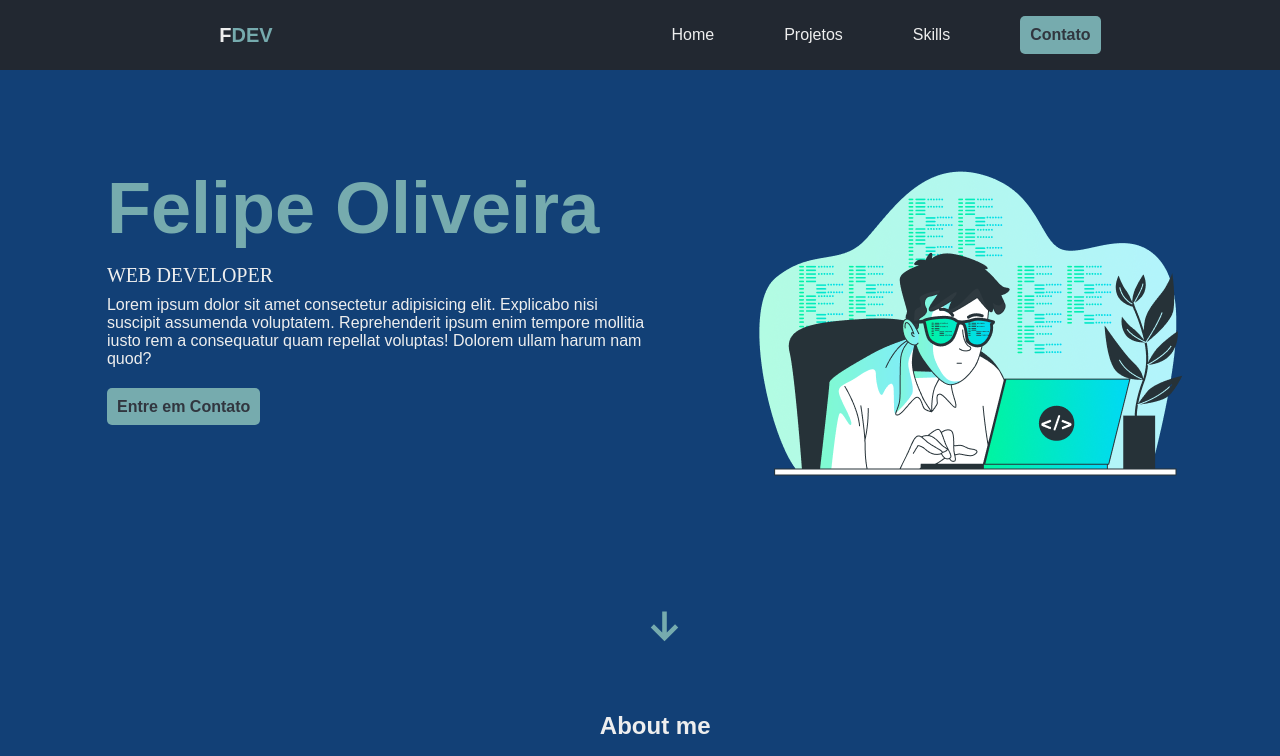
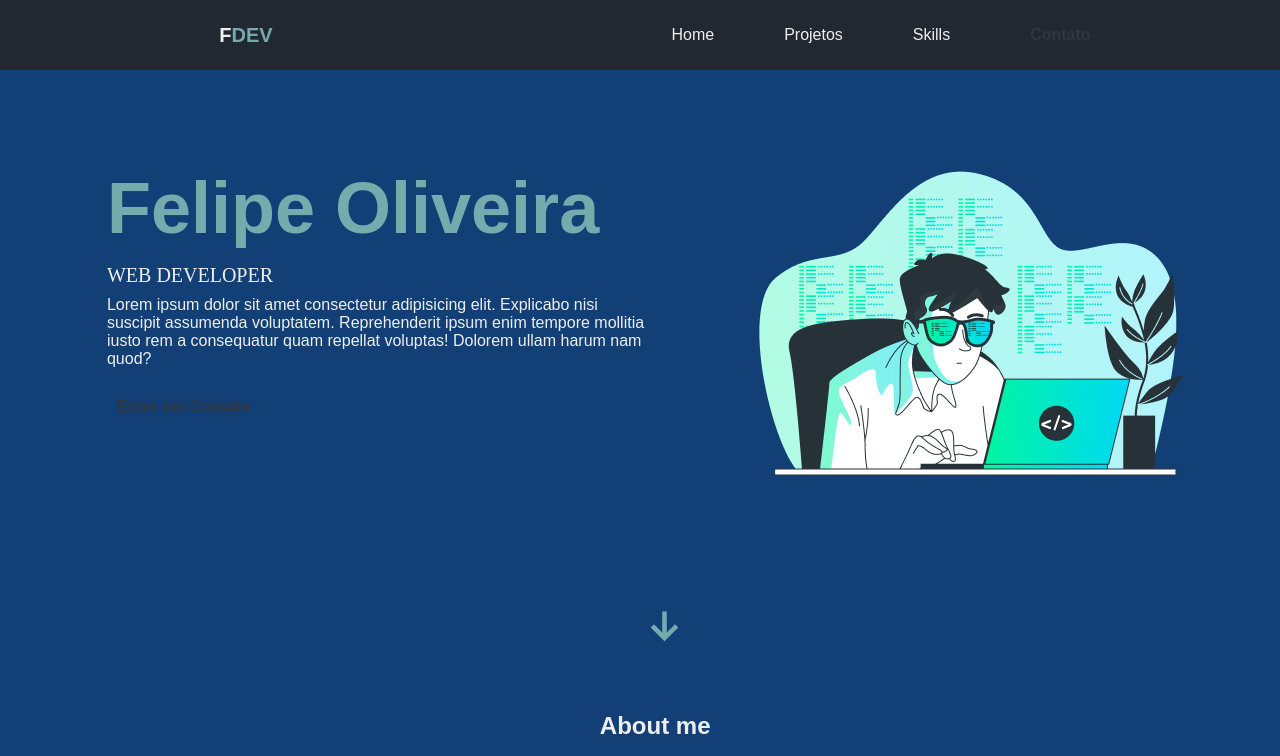
Before and after one commit to felipeoliveira25/Portfolio, a React (Vite) app: page / in a window 1280 px wide. Shown: the top 756 px of the page. Built offline with nearby package versions, Linux system fonts and the light colour scheme.

Commit message:
Update index.js

```diff
--- a/src/components/Botao/index.js
+++ b/src/components/Botao/index.js
@@ -2,7 +2,7 @@ import styled from "styled-components";
 
 
 export const Botao = styled.a`
-    background-color: ${props => props.backgroundColor || '#76ABAE'};
+    background-color: ${props => props.backgroundColor || '#700F5A0'};
     border-radius: 5px;
     border: none;
     margin: ${props => props.margin};
```
